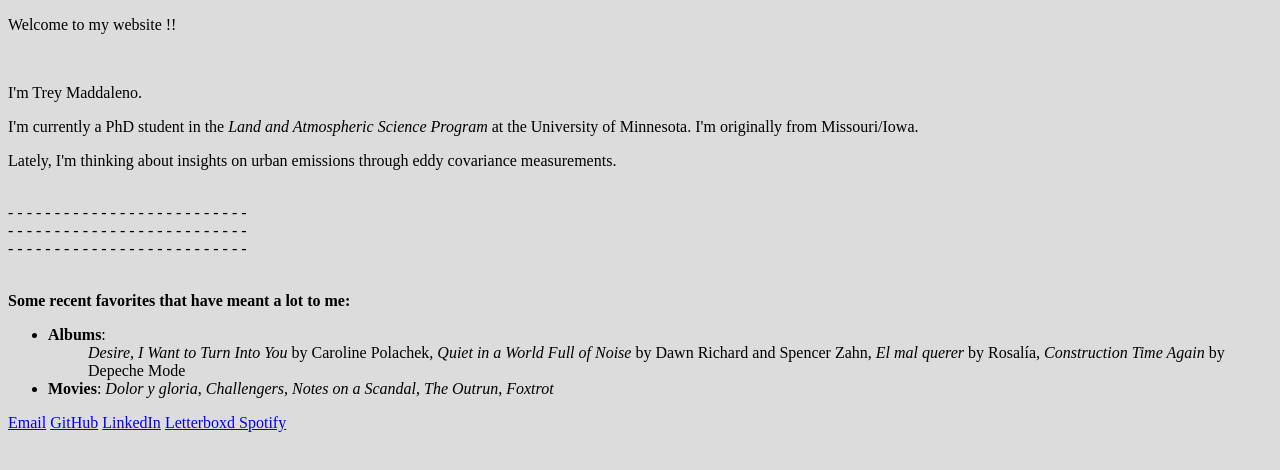
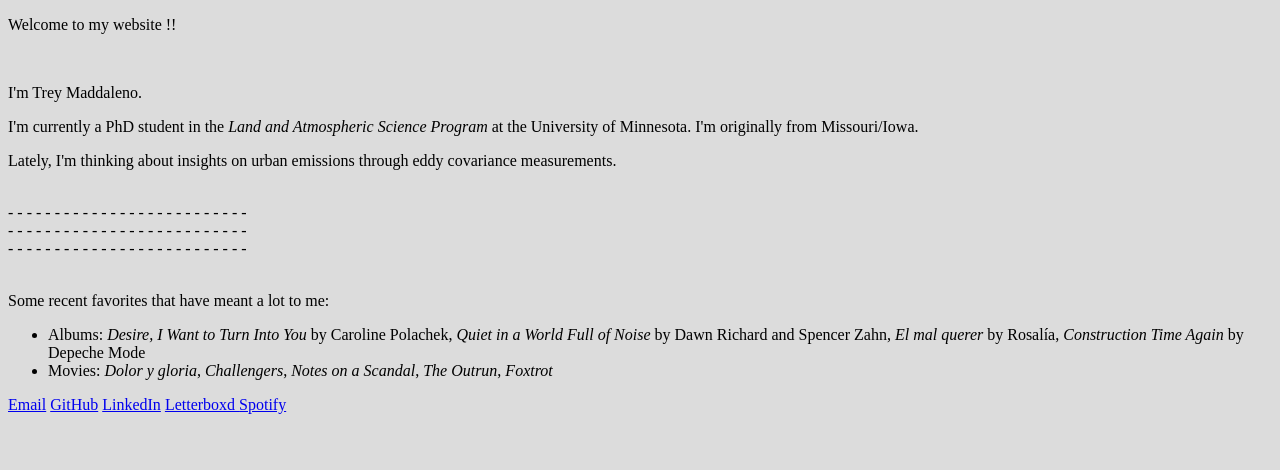
Before and after one commit to treymaddaleno/treymaddaleno.github.io, a plain HTML site: page index.html in a window 1280 px wide. Drawn offline with Linux system fonts and the light colour scheme.

Commit message:
Update index.html
final tidy. for now. little website

```diff
--- a/index.html
+++ b/index.html
@@ -50,20 +50,19 @@ p    {color: black;}
               <br />
           -->
               <p>
-                <b>Some recent favorites that have meant a lot to me:</b>
+                Some recent favorites that have meant a lot to me:
               </p>
               <ul>
                 <li>
-                  <b>Albums</b>:
-                    <ul>
+                  Albums:
                     <i>Desire, I Want to Turn Into You</i> by Caroline Polachek,
                     <i>Quiet in a World Full of Noise</i> by Dawn Richard and Spencer Zahn,
                     <i>El mal querer</i> by Rosalía,
                     <i>Construction Time Again</i> by Depeche Mode
-                    </ul>
                 </li>
                 <li>
-                  <b>Movies</b>: <i>Dolor y gloria</i>,
+                    Movies:
+                  <i>Dolor y gloria</i>,
                   <i>Challengers</i>,
                   <i>Notes on a Scandal</i>,
                   <i>The Outrun</i>,
```
